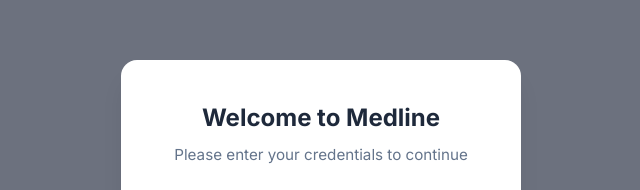
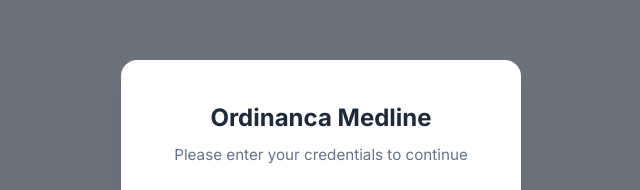
Before and after one commit to GentJa/medlineAppointment, a website built with Vite: page index.html in a window 1280 px wide. Shown: the part 134-324 px from the top of the page, without its empty margins (319-959 px from the left). Built offline with nearby package versions, Linux system fonts and the light colour scheme; no server answers; files whose address does not match are found by name.

Commit message:
h2 changed

```diff
--- a/index.html
+++ b/index.html
@@ -16,7 +16,7 @@
   <div id="login-modal" class="modal-overlay">
     <div class="login-card">
       <img src="/logo.png" alt="Medline Logo" class="app-logo" onerror="this.style.display='none'" />
-      <h2>Welcome to Medline</h2>
+      <h2>Ordinanca Medline</h2>
       <p class="subtitle">Please enter your credentials to continue</p>
 
       <form id="login-form" class="login-form">
```
